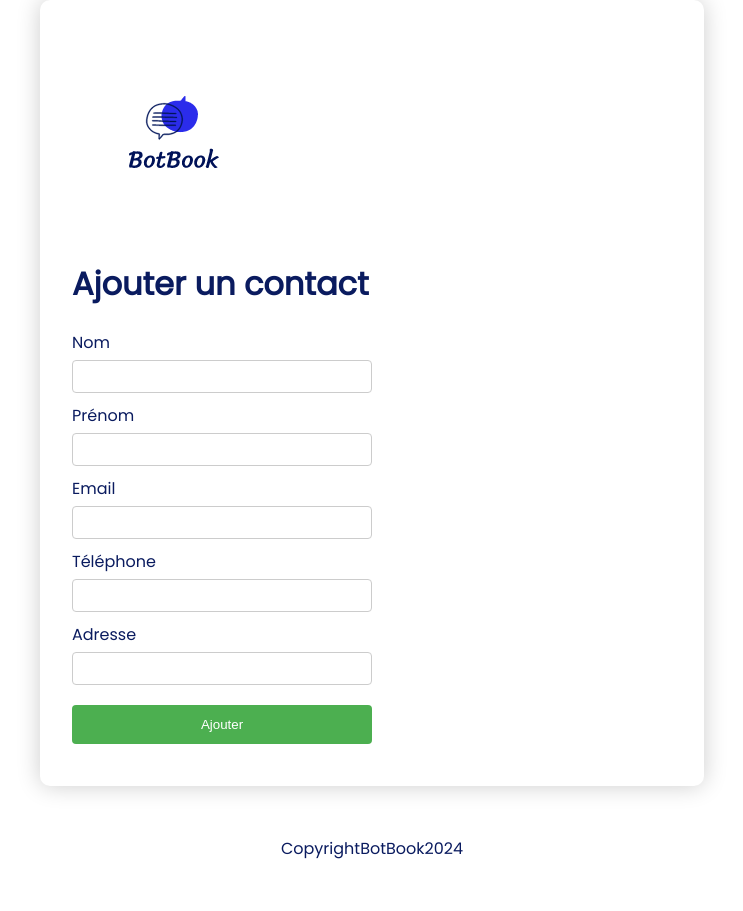
After one commit to YasmineDhif/BotBook, a PHP site: page /paddContact.php in a window 1280 px wide. The commit adds this page. Shown: the whole page, without its empty margins (268-1011 px from the left). Run offline with PHP 8.4, Linux system fonts and the light colour scheme.

Commit message:
Add files via upload
page de la liste de contact et formulaire pour p ajout de Contact. Tentative de mettre en connexion la table contact avec la base de données (non concluant) nouvel tentative pour réinitialiser le mdp (non concluant)

```diff
--- a/Botbook/asset/style.css
+++ b/Botbook/asset/style.css
@@ -12,6 +12,19 @@ body {
     display: flex;
     text-align: center;
 }
+
+.contner {
+    width: 100%;
+    max-width: 1240px;
+    margin: 0 auto;
+    background: white;
+    padding: 2rem;
+    border-radius: 10px;
+    box-shadow: 0px 0px 23px rgba(0, 0, 0, 0.2);
+  }
+  .small-container {
+    max-width: 600px;
+  }
 
 .left-column {
     flex: 1; /* La colonne gauche prendra autant d'espace que possible */
@@ -66,7 +79,12 @@ form {
     width:300px;
 
 }
-
+.input-group {
+    display: flex;
+    flex-direction: column;
+    flex-basis: 100%;
+    flex-grow: 1;
+  }
 label {
     margin-bottom: 5px;
 }
--- /dev/null
+++ b/Botbook/paddContact.php
@@ -0,0 +1,48 @@
+<?php
+$title = "Ajouter un contact";
+include('partials/header.php');
+
+/*echo "<pre>";
+var_dump($_GET);
+echo "</pre>";
+
+echo "<pre>";
+var_dump($_POST);
+echo "</pre>";
+*/
+?>
+<div class="contner small-container">
+<a href="index.php">
+              <img src="img/logoBotBook.png" alt="logo"></a>
+
+              <h1><?php echo $title; ?></h1>
+    <form action="admin/admin-addContact.php" method="POST">
+
+        <div class="input-group">
+            <label for="lastname">Nom</label>
+            <input type="text" name="lastname" id="lastname">
+        </div>
+        <div class="input-group">
+            <label for="firstname">Prénom</label>
+            <input type="text" name="firstname" id="firstname">
+        </div>
+        <div class="input-group">
+            <label for="email">Email</label>
+            <input type="text" name="email" id="email">
+        </div>
+        <div class="input-group">
+            <label for="phone">Téléphone</label>
+            <input type="number" name="phone" id="phone">
+        </div>
+        <div class="input-group">
+            <label for="address">Adresse</label>
+            <input type="address" name="address">
+        </div>
+
+        <div class="input-group submit-group">
+        <input type="submit" name="bAdd" value="Ajouter">
+        </div>
+    </form>
+
+</div>
+<?php require_once("partials/footer.php"); ?>
```
Also changed, not shown: Botbook/admin/admin-addContact.php (+21 -0 lines), Botbook/admin/admin-pmdp.php (+6 -6 lines), Botbook/admin/admin-requestSQL.php (+26 -0 lines), Botbook/plistContact.php (+27 -25 lines).
